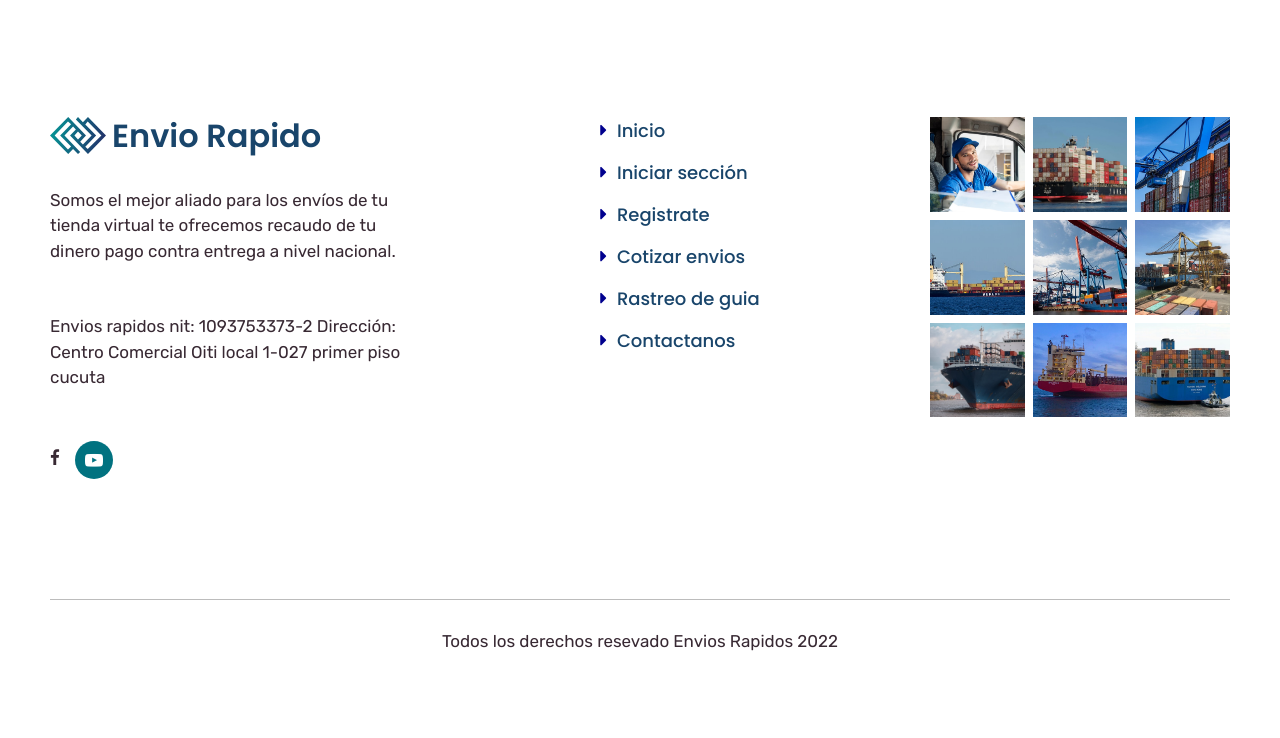
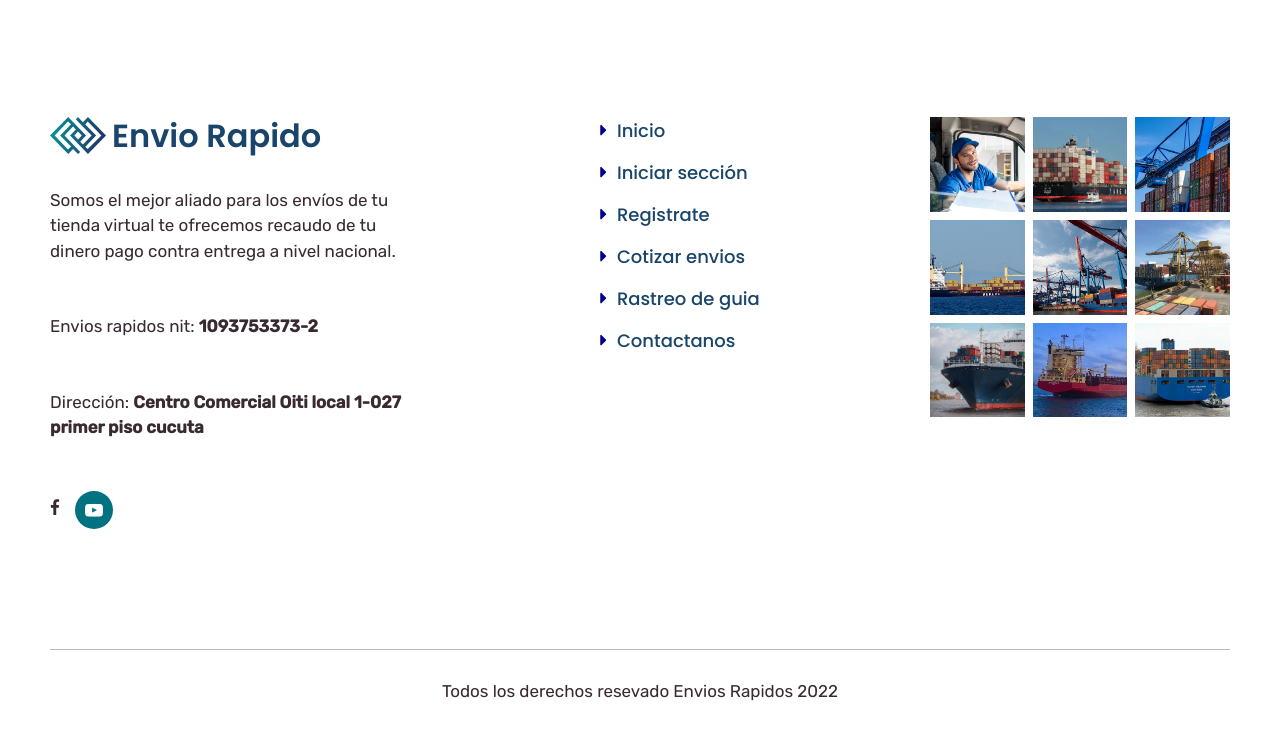
Before and after one commit to jecontreras/portadaenvios, a website: page dist/index.html in a window 1280 px wide. Shown: the part 3428-4166 px from the top of the page. Before the commit the page ends 4142 px from the top, so only its background shows below. Drawn offline with Linux system fonts and the light colour scheme.

Commit message:
cambios new

```diff
--- a/dist/index.html
+++ b/dist/index.html
@@ -585,8 +585,10 @@
 						contra entrega a nivel nacional.
 					</p>
 					<p class=text>
-						Envios rapidos nit: 1093753373-2
-						Dirección: Centro Comercial Oiti local 1-027 primer piso cucuta
+						Envios rapidos nit: <strong>1093753373-2</strong>
+					</p>
+					<p class=text>
+						Dirección: <strong>Centro Comercial Oiti local 1-027 primer piso cucuta</strong>
 					</p>
 					<ul class="socials d-flex align-items-center">
 						<li class=header_panel-socials_item><a class=link href="https://www.facebook.com/Envio-Rapido-101729969303855" target=_blank
```
